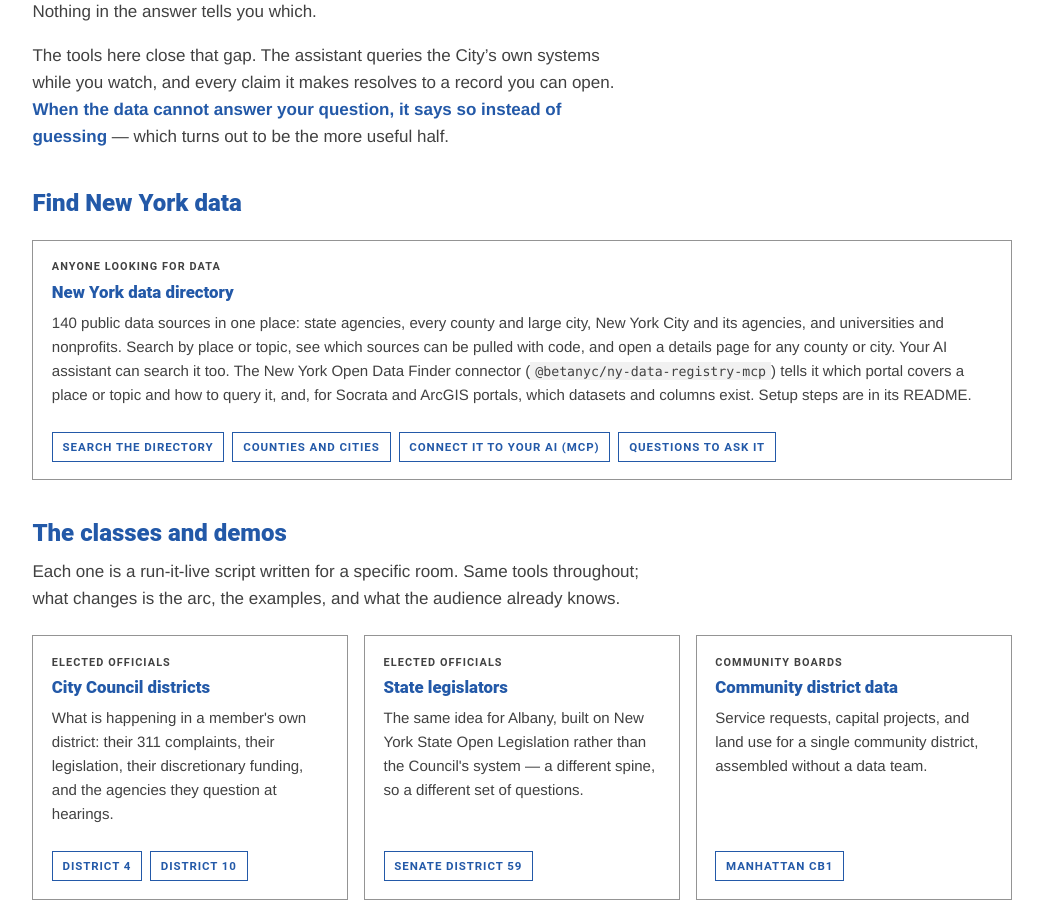
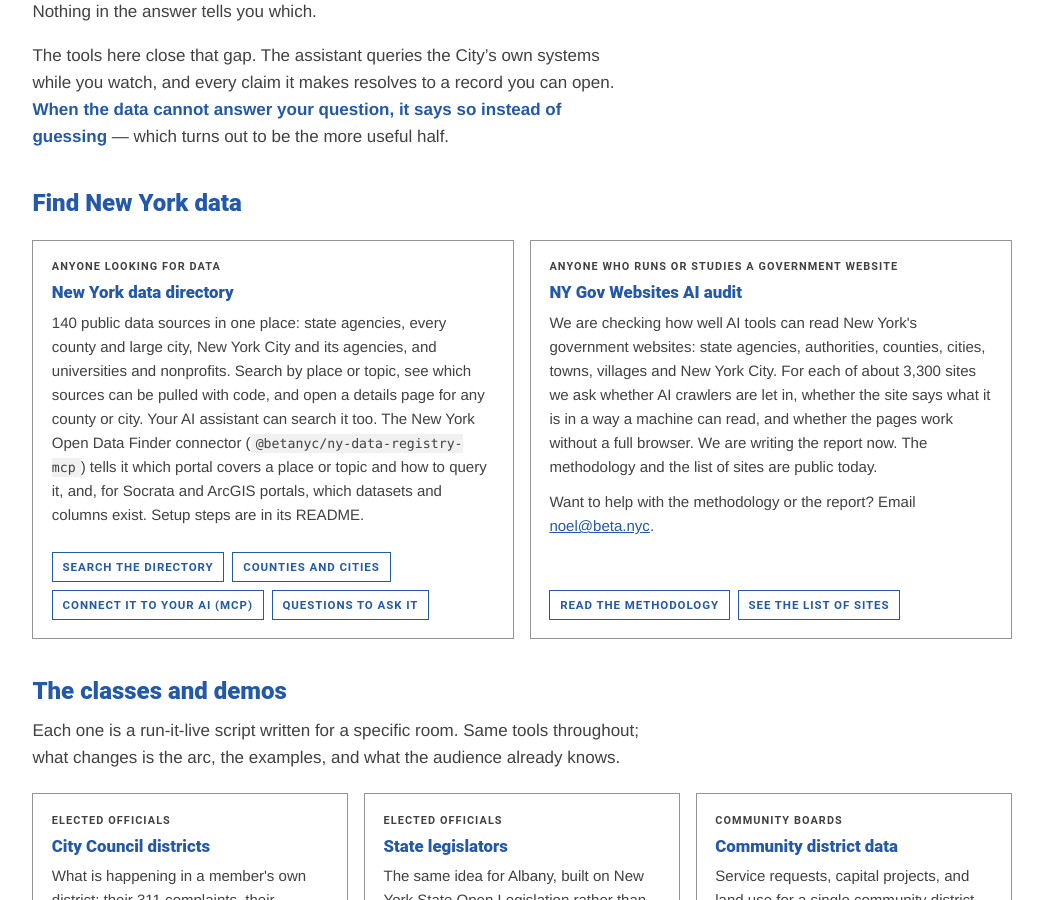
Before and after one commit to BetaNYC/grounding-ai-with-ny-open-data, a Jekyll site: the page built from index.md, in a window 1280 px wide and 900 px high, scrolled down 663 px. Shown: the whole window, without its empty margins (118-1161 px from the left). Built offline with Jekyll 4.4.1, drawn with Linux system fonts in a browser that asks for light colours.

Commit message:
Add "NY Gov Websites AI audit" card under Find New York data
Says the audit is under way and the report is being written, links the
public methodology and site list in ny-gov-web-registry, and invites
help with the methodology or report by email. No results.

Co-Authored-By: Claude Opus 5.5 <noreply@anthropic.com>

```diff
--- a/index.md
+++ b/index.md
@@ -49,6 +49,22 @@ it says so instead of guessing** — which turns out to be the more useful half.
     <a class="btn" href="{{ '/resources/portals/README.html' | relative_url }}">Counties and cities</a>
     <a class="btn" href="https://github.com/BetaNYC/ny-data-registry-mcp#install">Connect it to your AI (MCP)</a>
     <a class="btn" href="https://github.com/BetaNYC/ny-data-registry-mcp#questions-to-try">Questions to ask it</a>
+  </div>
+</div>
+
+<div class="card">
+  <div class="who">Anyone who runs or studies a government website</div>
+  <h3>NY Gov Websites AI audit</h3>
+  <p>We are checking how well AI tools can read New York's government websites: state agencies,
+  authorities, counties, cities, towns, villages and New York City. For each of about 3,300 sites
+  we ask whether AI crawlers are let in, whether the site says what it is in a way a machine can
+  read, and whether the pages work without a full browser. We are writing the report now. The
+  methodology and the list of sites are public today.</p>
+  <p>Want to help with the methodology or the report? Email
+  <a href="mailto:noel@beta.nyc">noel@beta.nyc</a>.</p>
+  <div class="links">
+    <a class="btn" href="https://github.com/BetaNYC/ny-gov-web-registry/blob/main/docs/ai-readability/tests.md">Read the methodology</a>
+    <a class="btn" href="https://github.com/BetaNYC/ny-gov-web-registry/blob/main/data/ai-readability/websites.csv">See the list of sites</a>
   </div>
 </div>
 
```
